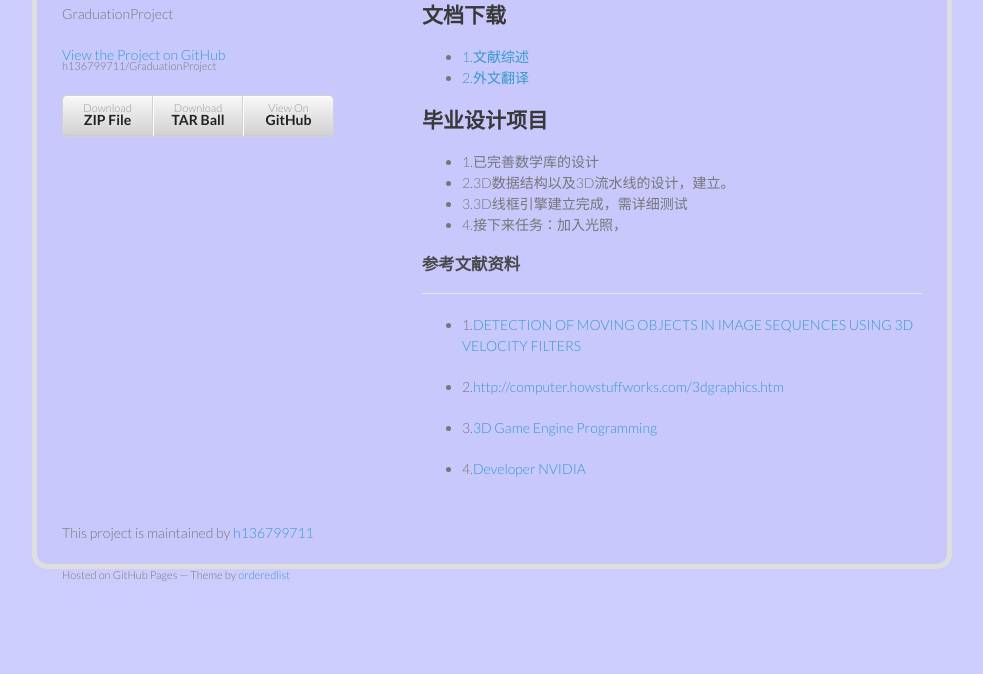
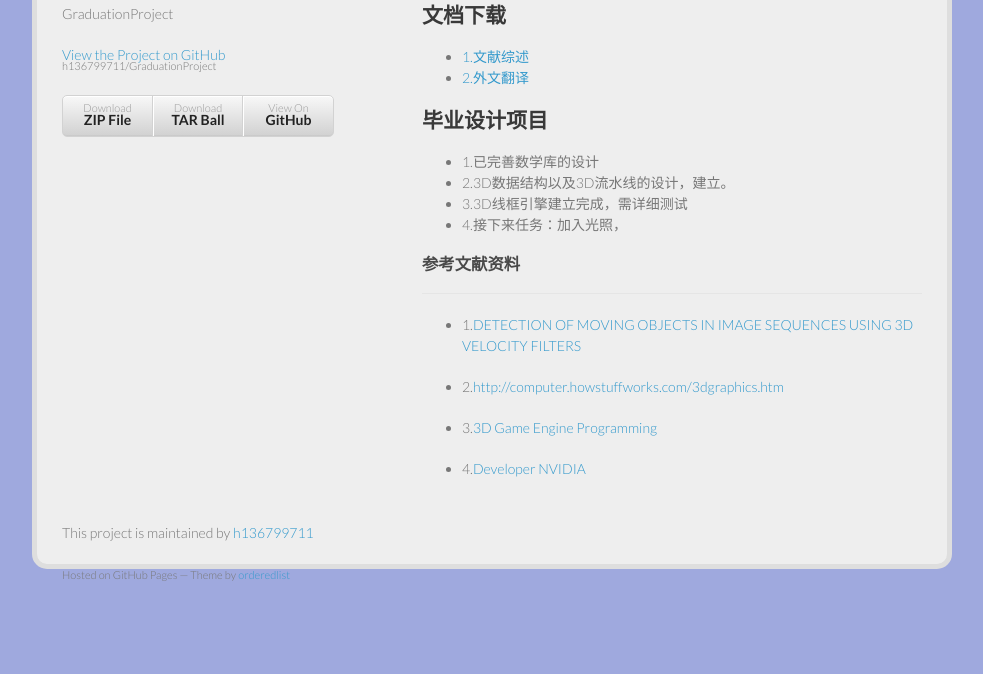
Before and after one commit to h136799711/GraduationProject, a plain HTML site: page index.html in a window 1280 px wide. Shown: the part 126-800 px from the top of the page, without its empty margins (148-1131 px from the left). Drawn offline with Linux system fonts and the light colour scheme.

Commit message:
update stylesheets/styles.css
Signed-off-by: hbddingding <hebiduhebi@126.com>

```diff
--- a/stylesheets/styles.css
+++ b/stylesheets/styles.css
@@ -5,7 +5,8 @@ body {
   font:14px/1.5 Lato, "Helvetica Neue", Helvetica, Arial, sans-serif;
   color:#777;
   font-weight:300;
-  background:hsla(240, 95%, 80%, 0.5 ) ;
+  background:#3333ee ;
+  background:hsla(230, 50%, 50%, 0.5 ) ;
 
 }
 
@@ -53,7 +54,7 @@ a small {
   border:5px solid #dedede;
   -moz-border-radius:15px;
   -webkit-border-radius:15px;
-  background:hsla(240, 95%, 80%, 0.1 ) ;
+  background:#eee ;
   padding:15px 25px;
 }
 
```
